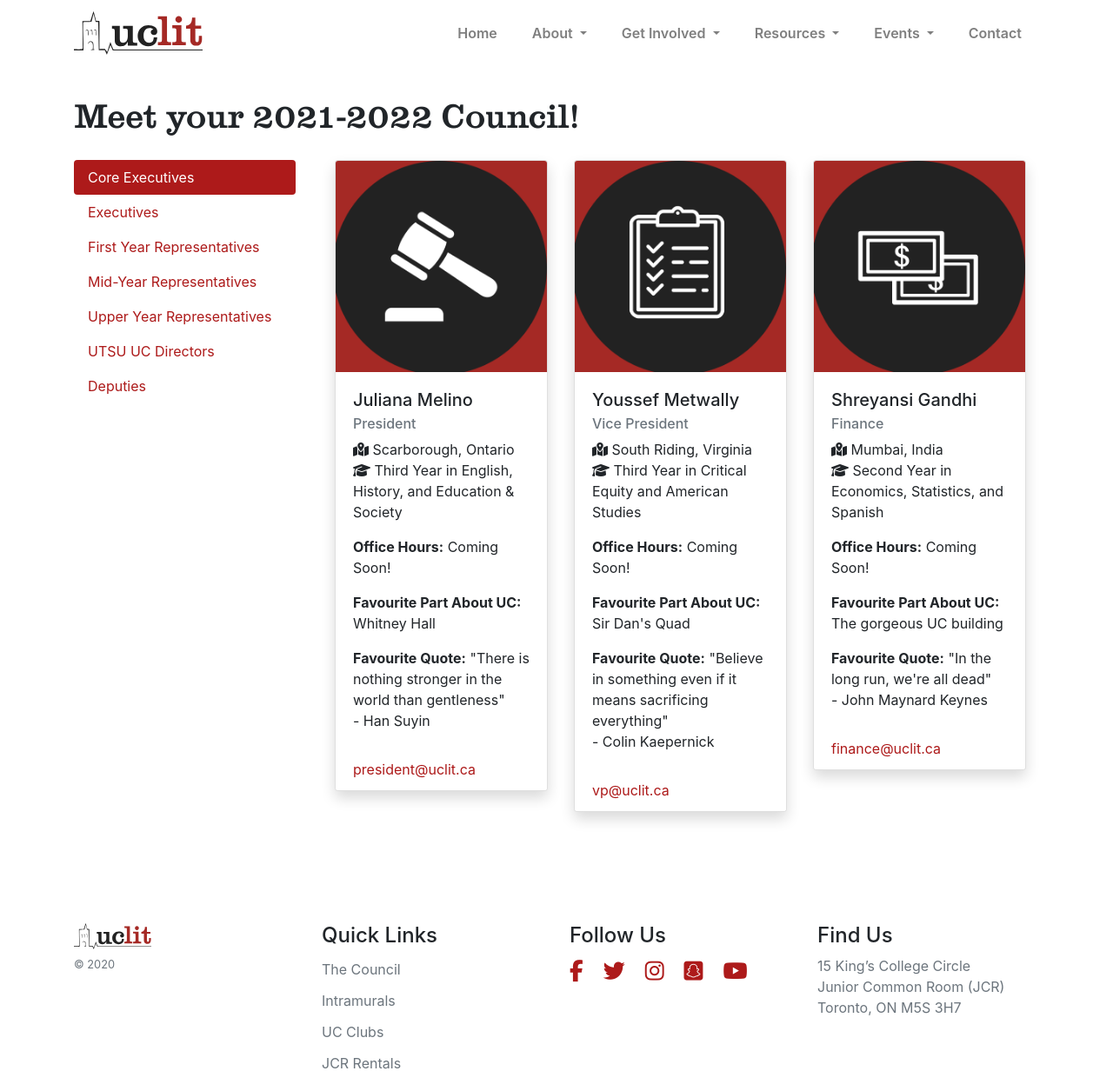
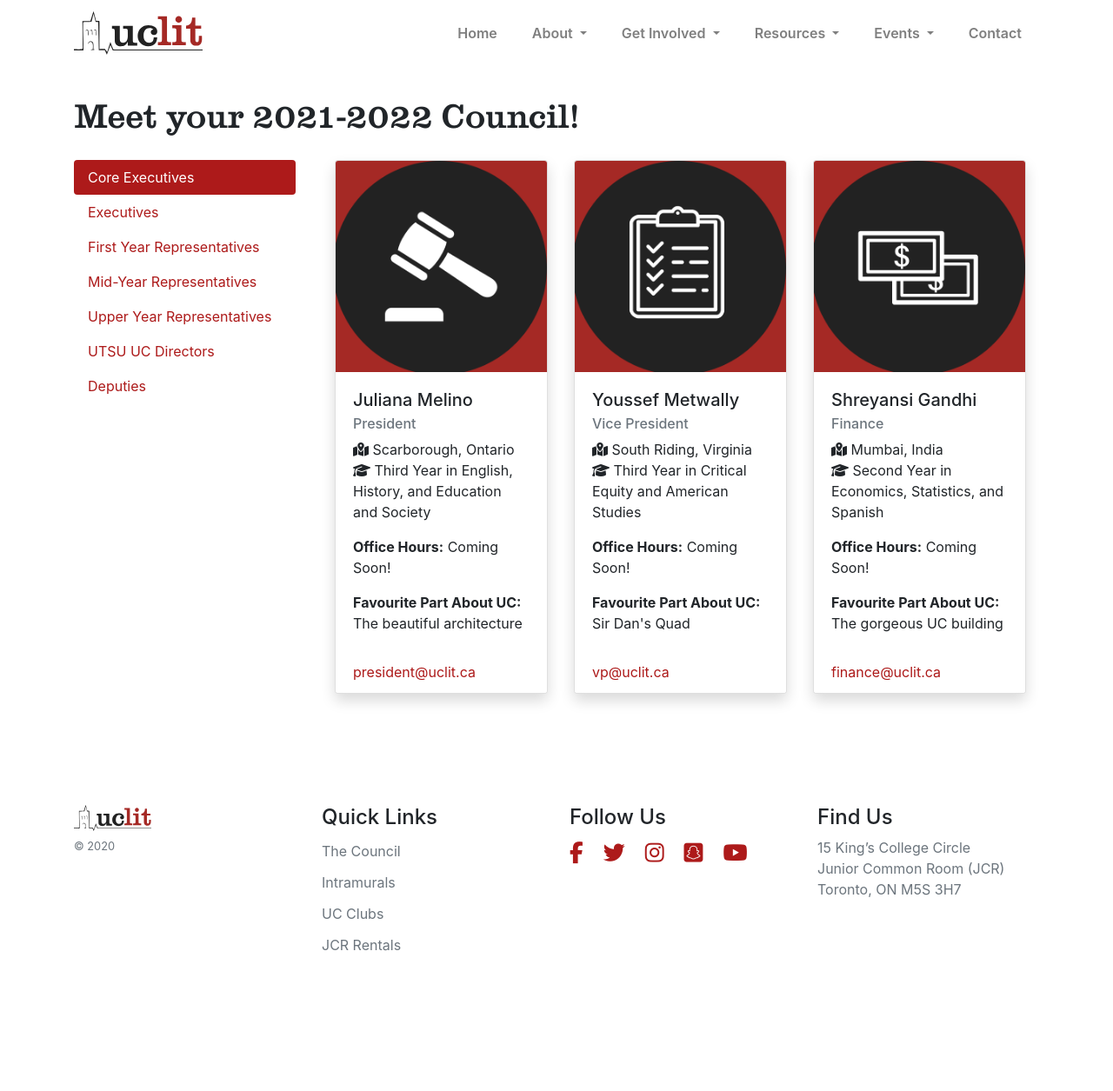
Before and after one commit to uclit-webmaster/uclit-site, a Jekyll site: the page built from about/council.html, in a window 1280 px wide and 1255 px high. Shown: the whole window at 87% size. Built offline with Jekyll 4.4.1, drawn with Linux system fonts in a browser that asks for light colours; nearby versions of some CDN libraries.

Commit message:
Create council.yml

```diff
--- a/_data/council.yml
+++ b/_data/council.yml
@@ -1,4 +1,4 @@
-# - name: Core Executives
+# - name: Core Presidents
 #   people:
 #   - name: Liam
 #     pronouns: He/Him
@@ -29,13 +29,11 @@
     role: President
     pronouns: She/Her
     from: Scarborough, Ontario
-    major: Third Year in English, History, and Education & Society
+    major: Third Year in English, History, and Education and Society
     email: president@uclit.ca
     office-hours: Coming Soon!
-    favourite-part-about-uc: Whitney Hall
-    favourite-quote: |
-       "There is nothing stronger in the world than gentleness"
-       - Han Suyin
+    favourite-part-about-uc: The beautiful architecture
+    favourite-quote:
   - name: Youssef Metwally
     image: assets/images/commissions-icons/VP.png
     role: Vice President
@@ -45,9 +43,7 @@
     email: vp@uclit.ca
     office-hours: Coming Soon!
     favourite-part-about-uc: Sir Dan's Quad
-    favourite-quote: |
-       "Believe in something even if it means sacrificing everything"
-       - Colin Kaepernick
+    favourite-quote:
   - name: Shreyansi Gandhi
     image: assets/images/commissions-icons/FINANCE.png
     role: Finance
@@ -57,9 +53,7 @@
     email: finance@uclit.ca
     office-hours: Coming Soon!
     favourite-part-about-uc: The gorgeous UC building
-    favourite-quote: |
-       "In the long run, we're all dead"
-       - John Maynard Keynes
+    favourite-quote:
 - group: Executives
   people:
   - name: Basma Mohamed-Saeed
@@ -71,8 +65,7 @@
     email: communications@uclit.ca
     office-hours: Coming Soon!
     favourite-part-about-uc: Junior Common Room
-    favourite-quote: |
-       "Behind every successful person is a substantial amount of coffee"
+    favourite-quote:
   - name: Lucy Stark
     image: assets/images/commissions-icons/EO.png
     role: Equity
@@ -82,19 +75,17 @@
     email: equity@uclit.ca
     office-hours: Coming Soon!
     favourite-part-about-uc: We stick together like the vegan cheese served at Fung
-    favourite-quote: |
-       "Stop making perfection your only standard of progress"
-       - Sydney Cummings
+    favourite-quote:
   - name: Coming Soon!
     image: assets/images/commissions-icons/UCOC.png
-    role: Off-Campus
+    role: Off-Campus (UCOC)
     pronouns: ---
     from: ---
     major: ---
     email: ---
     office-hours: ---
     favourite-part-about-uc: ---
-    favourite-quote: ---
+    favourite-quote:
   - name: Willow Cabral
     image: assets/images/commissions-icons/SUS.png
     role: Sustainability
@@ -104,21 +95,17 @@
     email: sustainability@uclit.ca
     office-hours: Coming Soon!
     favourite-part-about-uc: The architecture!!!
-    favourite-quote:: |
-       "Not all those who wander are lost"
-       - JRR Tolkien
+    favourite-quote:
   - name: Hannah Fleisch
     image: assets/images/commissions-icons/LCA.png
-    role: Literary and Creative Arts
+    role: Literary and Creative Arts (LCA)
     pronouns: She/Her
     from: Johannesburg, South Africa
     major: Fourth Year in Cinema Studies, Physics, and Diaspora and Transnational Studies
     email: lca@uclit.ca
     office-hours: Coming Soon!
     favourite-part-about-uc: David Cronenberg is an alumni
-    favourite-quote: |
-       "Troy"
-       - Gabriella
+    favourite-quote:
   - name: Hannah Roberts
     image: assets/images/commissions-icons/ATHLETICS.png
     role: Athletics
@@ -128,21 +115,17 @@
     email: athletics@uclit.ca
     office-hours: Coming Soon!
     favourite-part-about-uc: Late nights on Back Campus
-    favourite-quote: |
-       "I prefer not to speak. If I speak, I am in big trouble"
-       - José Mourinho
+    favourite-quote:
   - name: Aalina Bilal
     image: assets/images/commissions-icons/UAA.png
-    role: University & Academic Affairs
+    role: University Academics & Affairs
     pronouns: She/Her
     from: Lahore, Pakistan
     major: Fourth Year in Psychology, Cognitive Science, and Philosophy
     email: uaa@uclit.ca
     office-hours: Coming Soon!
     favourite-part-about-uc: Nutella Heaven :)
-    favourite-quote: |
-       "Roads? Where we're going we don't need roads"
-       - Back to the Future
+    favourite-quote:
   - name: Divya Gupta
     image: assets/images/commissions-icons/MW.png
     role: Mental Wellness
@@ -152,9 +135,7 @@
     email: wellness@uclit.ca
     office-hours: Coming Soon!
     favourite-part-about-uc: The fact that it looks like Hogwarts (and of course, the Sir Dan's Quad!)
-    favourite-quote: |
-       "O Captain! My Captain!"
-       - Dead Poets Society
+    favourite-quote:
   - name: Natalia Landaverde
     image: assets/images/commissions-icons/FORMALS.png
     role: Formals
@@ -164,21 +145,17 @@
     email: formals@uclit.ca
     office-hours: Coming Soon!
     favourite-part-about-uc: Junior Common Room
-    favourite-quote: |
-       "I think it's a mistake to ever look for hope outside of one's self"
-       - Arthur Miller
+    favourite-quote:
   - name: Honesty Senese
     image: assets/images/commissions-icons/SOCIAL.png
-    role: Spirit and Social
+    role: Spirit and Socials
     pronouns: She/Her
     from: Niagara Falls, Ontario
     major: Fourth Year in Neuroscience and Psychology
     email: social@uclit.ca
     office-hours: Coming Soon!
     favourite-part-about-uc: The number of places to get coffee
-    favourite-quote: |
-       "Never be so polite you forget your power"
-       - Taylor Swift
+    favourite-quote:
 - group: First Year Representatives
   people:
   - name: Coming Soon!
@@ -190,7 +167,7 @@
     email: ---
     office-hours: ---
     favourite-part-about-uc: ---
-    favourite-quote: ---
+    favourite-quote:
   - name: Coming Soon!
     image: assets/images/headshots/council-icons/reps.svg
     role: First Year Representative
@@ -200,7 +177,7 @@
     email: ---
     office-hours: ---
     favourite-part-about-uc: ---
-    favourite-quote: ---
+    favourite-quote:
   - name: Coming Soon!
     image: assets/images/headshots/council-icons/reps.svg
     role: First Year Representative
@@ -210,7 +187,7 @@
     email: ---
     office-hours: ---
     favourite-part-about-uc: ---
-    favourite-quote: ---
+    favourite-quote:
   - name: Coming Soon!
     image: assets/images/headshots/council-icons/reps.svg
     role: First Year Representative
@@ -220,7 +197,7 @@
     email: ---
     office-hours: ---
     favourite-part-about-uc: ---
-    favourite-quote: ---
+    favourite-quote:
   - name: Coming Soon!
     image: assets/images/headshots/council-icons/reps.svg
     role: First Year Representative
@@ -230,7 +207,7 @@
     email: ---
     office-hours: ---
     favourite-part-about-uc: ---
-    favourite-quote: ---
+    favourite-quote:
 - group: Mid-Year Representatives
   people:
   - name: Michelle Sue
@@ -242,21 +219,17 @@
     email: michelle@uclit.ca
     office-hours: Coming Soon!
     favourite-part-about-uc: The lovely staff and Sir Dan's quad
-    favourite-quote: |
-       "We are what we repeatedly do, excellence then, is not an act but a habit"
-       - Aristotle
+    favourite-quote:
   - name: Neha Sultana
     image: assets/images/headshots/council-icons/reps.svg
     role: Mid-Year Representative
     pronouns: She/Her
     from: Toronto, Ontario
-    major:
+    major: ---
     email: neha@uclit.ca
     office-hours: Coming Soon!
     favourite-part-about-uc: The diversity
-    favourite-quote: |
-       "What we see changes according to what we look for"
-       - E.J. Koh, The Magical Language of Others
+    favourite-quote:
   - name: Sarah Chen
     image: assets/images/headshots/council-icons/reps.svg
     role: Mid-Year Representative
@@ -265,10 +238,8 @@
     major: Second Year in Environmental Geography; Geographic Information Systems (GIS) and Contemporary Asian Studies
     email: sarah@uclit.ca
     office-hours: Coming Soon!
-    favourite-part-about-uc: Morrison Common Rooms
-    favourite-quote: |
-       "Trust the timing of your life"
-       - Brittany Burgunder
+    favourite-part-about-uc: Morrison common rooms
+    favourite-quote:
   - name: Violet Mackintosh
     image: assets/images/headshots/council-icons/reps.svg
     role: Mid-Year Representative
@@ -278,9 +249,7 @@
     email: violet@uclit.ca
     office-hours: Coming Soon!
     favourite-part-about-uc: Whitney Quad and how lovely everyone is
-    favourite-quote: |
-       "The two most important days in your life are the day you are born and the day you find out why"
-       - Mark Twain
+    favourite-quote:
   - name: Kiana Ravanasa
     image: assets/images/headshots/council-icons/reps.svg
     role: Mid-Year Representative
@@ -290,8 +259,7 @@
     email: kiana@uclit.ca
     office-hours: Coming Soon!
     favourite-part-about-uc: All the wonderful people
-    favourite-quote: |
-       "Be the rainbow in someone's cloud"
+    favourite-quote:
   - name: Coming Soon!
     image: assets/images/headshots/council-icons/reps.svg
     role: Mid-Year Representative
@@ -301,7 +269,7 @@
     email: ---
     office-hours: ---
     favourite-part-about-uc: ---
-    favourite-quote: ---
+    favourite-quote:
 - group: Upper Year Representatives
   people:
   - name: Coming Soon!
@@ -313,7 +281,7 @@
     email: ---
     office-hours: ---
     favourite-part-about-uc: ---
-    favourite-quote: ---
+    favourite-quote:
   - name: Coming Soon!
     image: assets/images/headshots/council-icons/reps.svg
     role: Upper-Year Representative
@@ -323,7 +291,7 @@
     email: ---
     office-hours: ---
     favourite-part-about-uc: ---
-    favourite-quote: ---
+    favourite-quote:
   - name: Coming Soon!
     image: assets/images/headshots/council-icons/reps.svg
     role: Upper-Year Representative
@@ -333,7 +301,7 @@
     email: ---
     office-hours: ---
     favourite-part-about-uc: ---
-    favourite-quote: ---
+    favourite-quote:
 - group: UTSU UC Directors
   people:
   - name: Coming Soon!
@@ -345,7 +313,7 @@
     email: ---
     office-hours: ---
     favourite-part-about-uc: ---
-    favourite-quote: ---
+    favourite-quote:
   - name: Coming Soon!
     image: assets/images/headshots/council-icons/reps.svg
     role: UC Director
@@ -355,7 +323,7 @@
     email: ---
     office-hours: ---
     favourite-part-about-uc: ---
-    favourite-quote: ---
+    favourite-quote:
   - name: Coming Soon!
     image: assets/images/headshots/council-icons/reps.svg
     role: UC Director
@@ -365,7 +333,7 @@
     email: ---
     office-hours: ---
     favourite-part-about-uc: ---
-    favourite-quote: ---
+    favourite-quote:
 
 #- group: Staff and Ancillaries
 #  people:
@@ -407,7 +375,7 @@
     major: ---
     email: ---
     favourite-part-about-uc: ---
-    favourite-quote: ---
+    favourite-quote:
   - name: Coming Soon!
     image: assets/images/commissions-icons/VP.png
     role: Clubs Vice-President Deputy
@@ -416,7 +384,7 @@
     major: ---
     email: ---
     favourite-part-about-uc: ---
-    favourite-quote: ---
+    favourite-quote:
   - name: Coming Soon!
     image: assets/images/commissions-icons/FINANCE.png
     role: Finance Deputy
@@ -425,7 +393,7 @@
     major: ---
     email: ---
     favourite-part-about-uc: ---
-    favourite-quote: ---
+    favourite-quote:
   - name: Coming Soon!
     image: assets/images/commissions-icons/EO.png
     role: Equity Deputy
@@ -434,7 +402,7 @@
     major: ---
     email: ---
     favourite-part-about-uc: ---
-    favourite-quote: ---
+    favourite-quote:
   - name: Coming Soon!
     image: assets/images/commissions-icons/UCOC.png
     role: UCOC Deputy
@@ -443,7 +411,7 @@
     major: ---
     email: ---
     favourite-part-about-uc: ---
-    favourite-quote: ---
+    favourite-quote:
   - name: Coming Soon!
     image: assets/images/commissions-icons/UCOC.png
     role: UCOC Deputy
@@ -452,7 +420,7 @@
     major: ---
     email: ---
     favourite-part-about-uc: ---
-    favourite-quote: ---
+    favourite-quote:
   - name: Erika Lindsay
     image: assets/images/commissions-icons/SUS.png
     role: Sustainability Deputy
```
